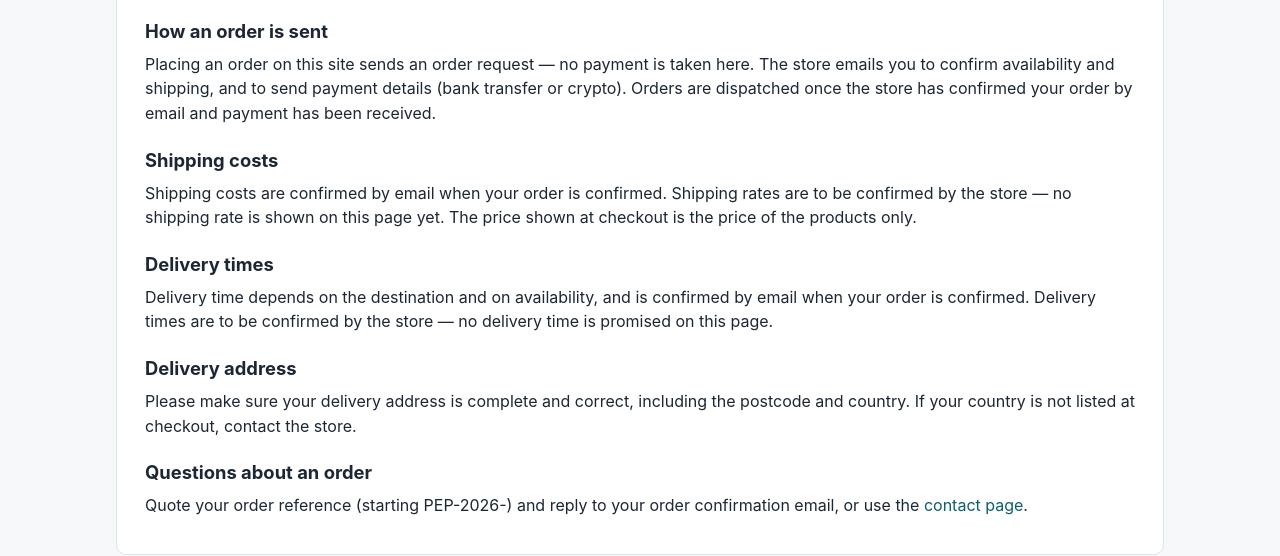
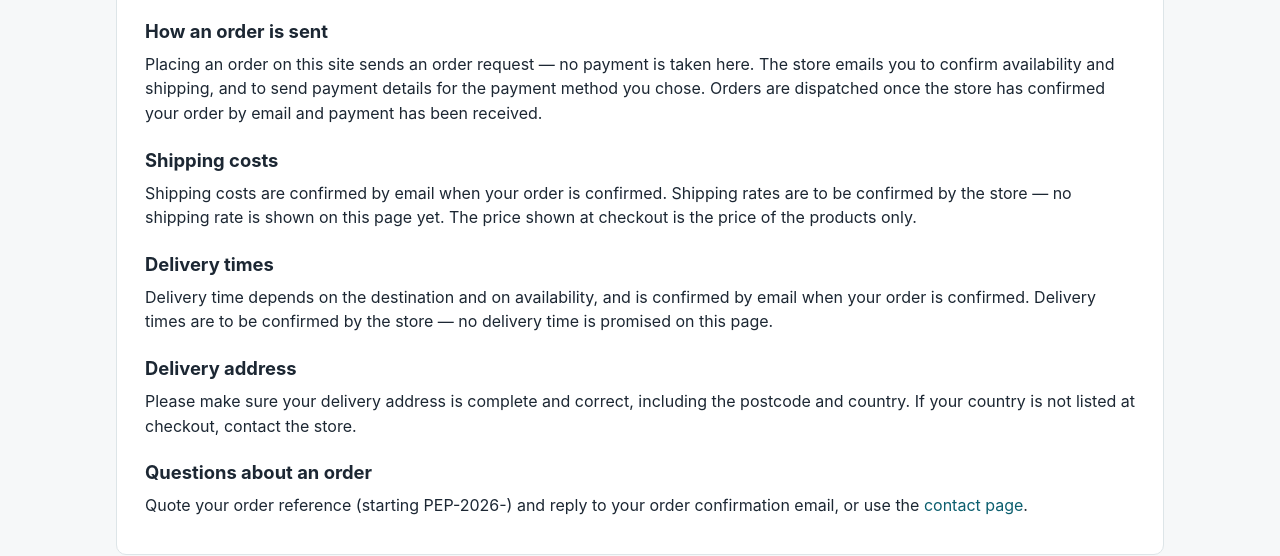
Before and after one commit to ClarenceAtim/peptide-store, a plain HTML site: page shipping.html in a window 1280 px wide. Shown: the part 271-827 px from the top of the page. Drawn offline with Linux system fonts and the light colour scheme.

Commit message:
Switch store to euros (EUR) and add European payment methods (shipping.html)

```diff
--- a/shipping.html
+++ b/shipping.html
@@ -47,7 +47,7 @@
     <p>Delivery is across Europe. You enter a European delivery address at guest checkout.</p>
 
     <h2>How an order is sent</h2>
-    <p>Placing an order on this site sends an order request — no payment is taken here. The store emails you to confirm availability and shipping, and to send payment details (bank transfer or crypto). Orders are dispatched once the store has confirmed your order by email and payment has been received.</p>
+    <p>Placing an order on this site sends an order request — no payment is taken here. The store emails you to confirm availability and shipping, and to send payment details for the payment method you chose. Orders are dispatched once the store has confirmed your order by email and payment has been received.</p>
 
     <h2>Shipping costs</h2>
     <p>Shipping costs are confirmed by email when your order is confirmed. Shipping rates are to be confirmed by the store — no shipping rate is shown on this page yet. The price shown at checkout is the price of the products only.</p>
```
